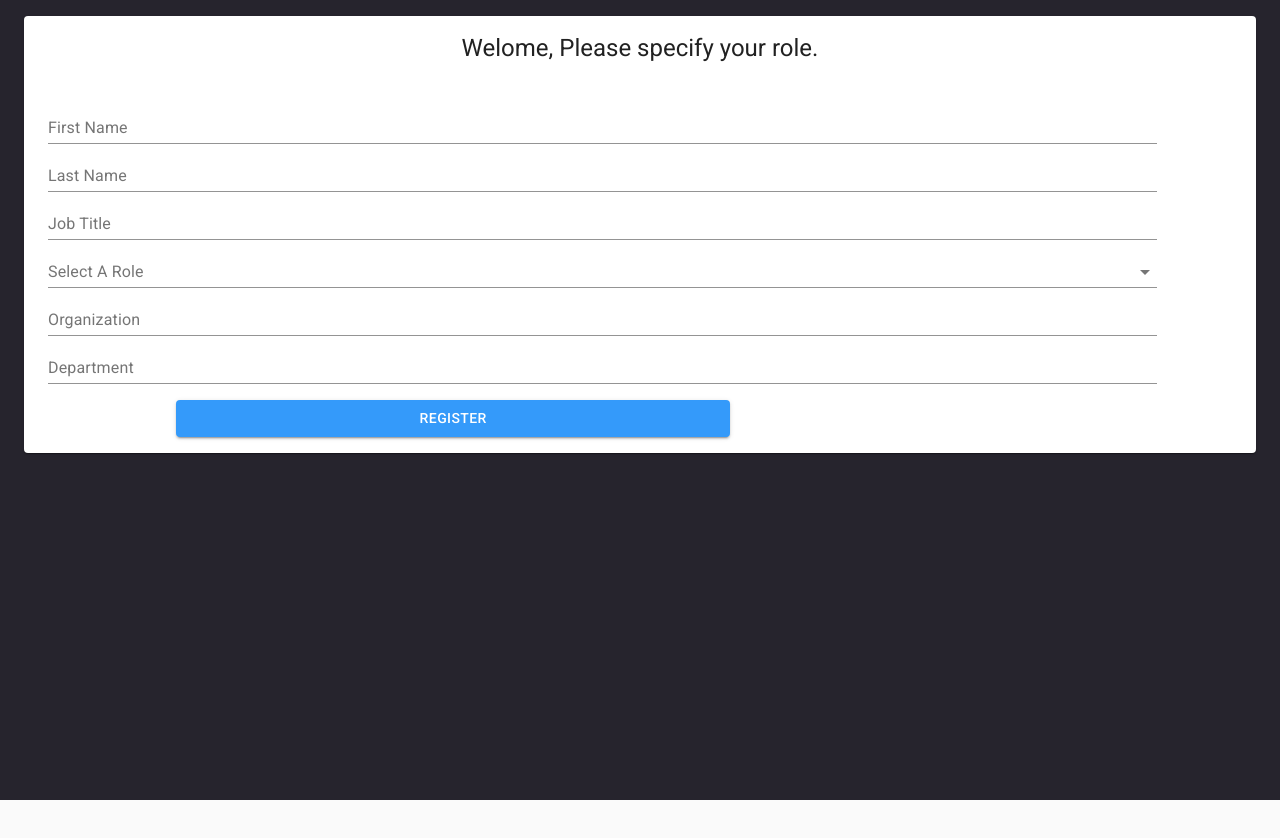
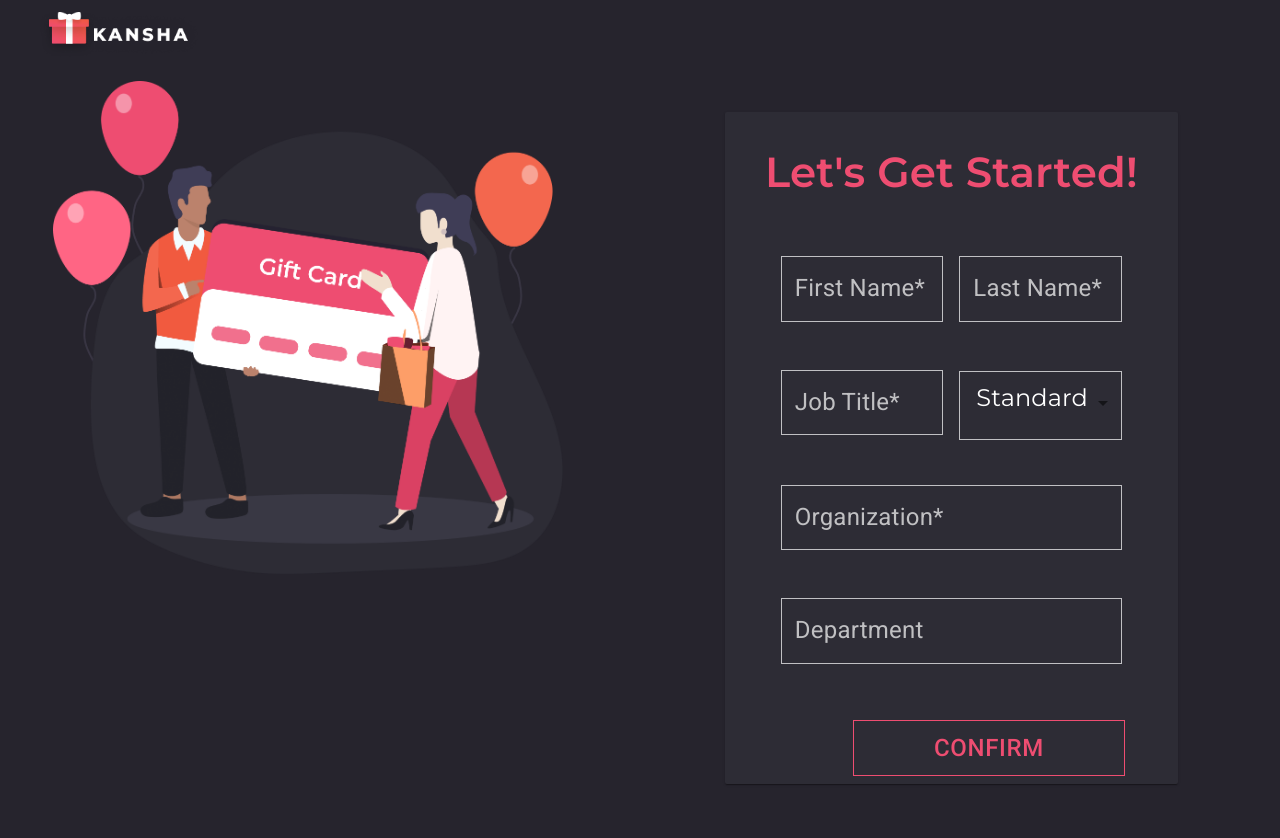
Before and after one commit to rleslie1015/kansha-fe, a React (Create React App) app in the folder react-app/: page /onboarding in a window 1280 px wide. Before the commit the page ends 800 px from the top, so only its background shows below. Built offline with nearby package versions, Linux system fonts and the light colour scheme; what auth0-js would draw is missing.

Commit message:
📃 merged in onboarding form, adde ProtectedRoute Login now Renders Sidebar

```diff
--- a/react-app/src/Components/Auth/Auth.jsx
+++ b/react-app/src/Components/Auth/Auth.jsx
@@ -13,7 +13,7 @@ function AuthLoader({ authorizeUser, authenticated, error }) {
 	}, [authorizeUser]);
 
 	if (authenticated) {
-		return <Redirect to="profile" />;
+		return <Redirect to="/profile" />;
 	} else if (!authenticated && error) {
 		return <Redirect to="/" />;
 	} else {
--- a/react-app/src/Components/Auth/Login.jsx
+++ b/react-app/src/Components/Auth/Login.jsx
@@ -3,17 +3,23 @@ import { connect } from 'react-redux';
 import { login } from '../../store/actions/user-actions';
 import { Redirect } from 'react-router-dom';
 import Loader from 'react-loader-spinner';
+import SideBar from '../../Sidebar'
 
-function Login({ isLoggingIn, login, profile, component: Component }) {
+function Login({ isLoggingIn, isOnboarding, login, profile, component: Component, history }) {
 	useEffect(() => {
 		login();
 	}, [login]);
 
 	if (localStorage.getItem('id_token') && !isLoggingIn && profile) {
-		return <Component />;
+		return (<>
+        <SideBar />
+        <Component history={ history } />
+        </>);
 	} else if (!localStorage.getItem('id_token') && !isLoggingIn) {
 		return <Redirect to="/" />;
-	} else {
+	} else if (isOnboarding) {
+        return <Redirect to="/onboarding" />
+    } else {
 		return (
 			<Loader
 				type="Rings"
--- a/react-app/src/Onboarding.jsx
+++ b/react-app/src/Onboarding.jsx
@@ -2,7 +2,9 @@ import React, { useState, useEffect } from 'react';
 import { onboard } from './store/actions/user-actions';
 import { connect } from 'react-redux';
 import CssBaseline from '@material-ui/core/CssBaseline';
-import { makeStyles } from '@material-ui/core/styles';
+import { makeStyles, withStyles, createStyles } from '@material-ui/core/styles';
+import logo from './assets/logo38.png';
+import kanshaLogo from './assets/logo39.png';
 import {
 	Container,
 	Typography,
@@ -10,17 +12,147 @@ import {
 	Button,
 	FormControl,
 	TextField,
+	MenuItem,
 	Select,
-	MenuItem,
-	InputLabel,
+	Box,
+	InputBase,
 } from '@material-ui/core';
-import Auth from './utils/auth'
+import 'typeface-montserrat';
+import 'typeface-roboto';
+
+const StyledBase = withStyles(theme =>
+	createStyles({
+		input: {
+			width: '100%',
+			height: '53%',
+			marginTop: '.3rem',
+			border: '1px solid rgba(255, 255, 255, 0.7)',
+			padding: '1rem',
+			color: '#FFFFFF',
+			borderRadius: '0',
+			fontFamily: 'Montserrat',
+			fontStyle: 'normal',
+			fontWeight: 'normal',
+			fontSize: '24px',
+			lineHeight: '20px',
+		},
+	}),
+)(InputBase);
 
 const useStyles = makeStyles(theme => ({
 	root: {
 		display: 'flex',
+		flexDirection: 'row',
+		minHeight: '100vh',
+		backgroundColor: '#26242D',
+	},
+	imageContainer: {
+		width: '48%',
+	},
+	kanshaLogo: {
+		width: '30%',
+	},
+	logo: {
+		width: '90%',
+		height: 'auto',
+		marginTop: '1rem',
+		marginLeft: '1rem',
+	},
+	formContainer: {
+		width: '48%',
+	},
+	onboard: {
+		display: 'flex',
 		flexDirection: 'column',
-		minHeight: '100vh',
+		margin: '7rem 3rem 0 3rem',
+		width: '80%',
+		height: '80%',
+		backgroundColor: '#2D2C35',
+		borderRadius: '2px',
+		padding: '2rem 2rem',
+	},
+	getStarted: {
+		display: 'flex',
+		justifyContent: 'center',
+		padding: '1rem .5rem 3rem .5rem',
+		color: '#EE4D71',
+		fontFamily: 'Montserrat',
+		fontStyle: 'normal',
+		fontWeight: '600',
+		fontSize: '42px',
+		lineHeight: '24px',
+		letterSpacing: '0.15px',
+	},
+	textField: {
+		margin: '.5rem',
+		width: '100%',
+		'& input:valid + fieldset': {
+			borderColor: 'rgba(255, 255, 255, 0.7)',
+			borderWidth: '2',
+		},
+		'& input:valid:hover + fieldset': {
+			borderColor: '#FFFFFF',
+		},
+		'& input:valid:focus + fieldset': {
+			borderColor: '#EE4D71',
+		},
+		'& label.Mui-focused': {
+			color: '#FFFFFF',
+			fontFamily: 'Montserrat',
+			fontStyle: 'normal',
+			fontWeight: 'normal',
+			fontSize: '20px',
+			lineHeight: '20px',
+		},
+	},
+	select: {
+		border: '1px solid #FFFFFF',
+	},
+	label: {
+		color: 'rgba(255, 255, 255, 0.7)',
+		fontSize: '24px',
+	},
+	input: {
+		color: '#FFFFFF',
+		borderRadius: '0',
+		fontFamily: 'Montserrat',
+		fontStyle: 'normal',
+		fontWeight: 'normal',
+		fontSize: '24px',
+		lineHeight: '20px',
+	},
+	dropdownStyle: {
+		backgroundColor:'#3A3845',
+		color: '#FFFFFF',
+		fontSize: '24px',
+	  },
+	twoInput: {
+		display: 'flex',
+		flexDirection: 'row',
+		justifyContent: 'center',
+		width: '100%',
+		padding: '1rem',
+	},
+	oneInput: {
+		display: 'flex',
+		justifyContent: 'center',
+		width: '100%',
+		padding: '1rem',
+	},
+	button: {
+		width: '70%',
+		fontSize: '24px',
+		margin: '2rem 6rem',
+		borderRadius: '0',
+		backgroundColor: '#2D2C35',
+		boxShadow: 'none',
+		border: '1px solid #EE4D71',
+		color: '#EE4D71',
+		textDecoration: 'none',
+		'&:hover': {
+			background: 'linear-gradient(172.54deg, #EE4D71 0%, #F15A3F 100%);',
+			color: '#FFFFFF',
+		},
 	},
 	paper: {
 		marginTop: '1rem',
@@ -35,18 +167,9 @@ const useStyles = makeStyles(theme => ({
 		marginTop: '1rem',
 		marginLeft: '1.5rem',
 	},
-	button: {
-		width: '50%',
-		margin: '1rem 8rem',
-		backgroundColor: '#349AFA',
-		color: 'white',
-		textDecoration: 'none',
-	},
 }));
 
-const auth = new Auth();
-
-function Onboarding(props) {
+function Onboarding({ onboard, history }) {
 	const classes = useStyles();
 	const [form, setForm] = useState({
 		first_name: '',
@@ -55,7 +178,6 @@ function Onboarding(props) {
 		department: '',
 		org_name: '',
 		user_type: '',
-		sub: ''
 	});
 
 	const handleChange = event => {
@@ -63,77 +185,147 @@ function Onboarding(props) {
 	};
 
 	const handleSubmit = event => {
-		props.onboard(form);
+		onboard(form);
+		history.push('/profile')
 	};
-
-	useEffect(() => {
-		const { sub } = auth.getProfile()
-		setForm(f => ({...f, sub}))
-	}, [])
-
 	return (
 		<div id="App" className={classes.root}>
 			<CssBaseline />
-			<Container fixed>
-				<Paper className={classes.paper}>
-					<Typography className={classes.typo} variant="h5">
-						Welome, Please specify your role.
+			<Container className={classes.imageContainer}>
+				<img
+					src={kanshaLogo}
+					alt="Kansha Logo"
+					className={classes.kanshaLogo}
+				/>
+				<img
+					src={logo}
+					alt="Kansha Logo People"
+					className={classes.logo}
+				/>
+			</Container>
+			<Container className={classes.formContainer}>
+				<Paper className={classes.onboard}>
+					<Typography className={classes.getStarted} variant="h5">
+						Let's Get Started!
 					</Typography>
-					<FormControl className={classes.form}>
+					<FormControl>
+						<Box className={classes.twoInput}>
 							<TextField
-							label="First Name"
+								label="First Name*"
+								placeholder="e.g. Jane"
+								className={classes.textField}
+								variant="outlined"
 								name="first_name"
+								margin="normal"
 								onChange={handleChange}
+								InputProps={{
+									className: classes.input,
+								}}
+								InputLabelProps={{
+									className: classes.label,
+								}}
 							/>
 							<TextField
-							label="Last Name"
+								label="Last Name*"
+								placeholder="e.g. Doe"
+								className={classes.textField}
+								variant="outlined"
 								name="last_name"
+								margin="normal"
 								onChange={handleChange}
+								InputProps={{
+									className: classes.input,
+								}}
+								InputLabelProps={{
+									className: classes.label,
+								}}
 							/>
-
+						</Box>
+						<Box className={classes.twoInput}>
 							<TextField
-							label="Job Title"
+								label="Job Title*"
+								placeholder="e.g. Manager"
+								className={classes.textField}
+								variant="outlined"
 								name="job_title"
+								margin="normal"
 								onChange={handleChange}
+								InputProps={{
+									className: classes.input,
+								}}
+								InputLabelProps={{
+									className: classes.label,
+								}}
 							/>
-						<FormControl>
-							<InputLabel id="Role-label">
-								<em>Select A Role</em>
-							</InputLabel>
+							<FormControl
+								className={classes.textField}>
 								<Select
-								labelId="Role-label"
-								id="Role"
+									variant="outlined"
+									defaultValue="standard"
+									value={form.user_Type}
+									onChange={handleChange}
 									name="user_type"
-								value={form.role}
-								onChange={handleChange}>
+									margin="normal"
+									MenuProps={{ classes: { paper: classes.dropdownStyle } }}
+									input={<StyledBase />}
+									InputProps={{
+										className: classes.input,
+									}}
+									InputLabelProps={{
+										className: classes.label,
+									}}>
+									<MenuItem value="standard">Standard</MenuItem>
+									<MenuItem value="mod">Mod</MenuItem>
 									<MenuItem value="admin">Admin</MenuItem>
-								<MenuItem value="mod">Mod</MenuItem>
-								<MenuItem value="standard">Standard</MenuItem>
 								</Select>
 							</FormControl>
+						</Box>
+						<Box className={classes.oneInput}>
 							<TextField
-							label="Organization"
+								label="Organization*"
+								placeholder="Organization Name"
+								className={classes.textField}
+								variant="outlined"
 								name="org_name"
+								margin="normal"
 								onChange={handleChange}
+								InputProps={{
+									className: classes.input,
+								}}
+								InputLabelProps={{
+									className: classes.label,
+								}}
 							/>
+						</Box>
+						<Box className={classes.oneInput}>
 							<TextField
 								label="Department"
+								placeholder="e.g. Marketing Department"
+								className={classes.textField}
+								variant="outlined"
 								name="department"
+								margin="normal"
 								onChange={handleChange}
+								InputProps={{
+									className: classes.input,
+								}}
+								InputLabelProps={{
+									className: classes.label,
+								}}
 							/>
+						</Box>
 						<Button
 							className={classes.button}
 							variant="contained"
 							color="primary"
 							onClick={handleSubmit}>
-							Register
+							Confirm
 						</Button>
 					</FormControl>
 				</Paper>
 			</Container>
 		</div>
 	);
-
 }
 
 const mapStateToProps = state => {
```
Also changed, not shown: react-app/src/Components/Auth/ProtectedRoute.jsx (added, +7 -0 lines). Lines whose indentation alone changed are shown as unchanged.
